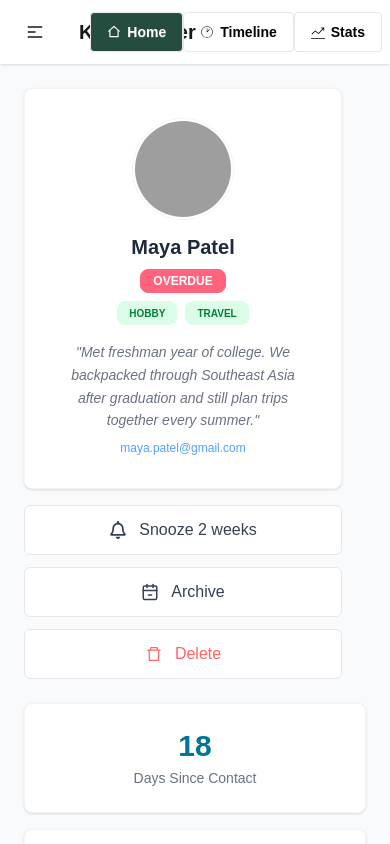
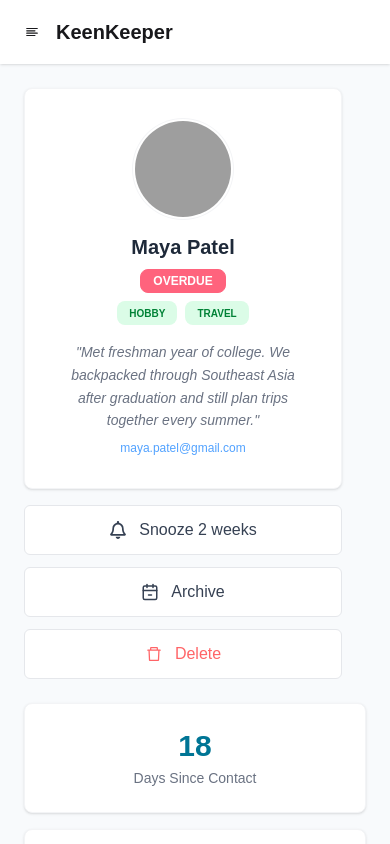
Before and after one commit to shantodey/Module-42-KeenKeeper, a React (Vite) app: page /user/1 in a window 390 px wide. Shown: the top 844 px of the page. Built offline with nearby package versions, Linux system fonts and the light colour scheme; grey boxes are pictures that could not be loaded.

Commit message:
fixed some ui bug on navber

```diff
--- a/src/Root/HomePage/IndividualFriends.jsx
+++ b/src/Root/HomePage/IndividualFriends.jsx
@@ -110,23 +110,25 @@ const IndividualFriends = () => {
             <div className="card bg-white shadow-sm border border-gray-100 p-6 rounded-lg">
               <h3 className="font-bold text-gray-800 mb-6">Quick Check-In</h3>
               <div className="grid grid-cols-3 gap-4">
-                <button onClick={() => { onButtonClick('Call'); notify('Call'); }} className="flex flex-col items-center justify-center gap-2 p-4 border rounded-md hover:bg-gray-50 transition-colors h-28">
+                <button onClick={() => { onButtonClick('Call'); notify('Call'); }}
+                  className="flex flex-col items-center justify-center gap-2 p-4 border rounded-md hover:bg-gray-50 h-28 transition-all duration-300 hover:border-[#244D3F] hover:-translate-y-1 hover:shadow-lg">
                   <CiPhone className="text-3xl" />
                   <span className="text-sm font-medium">Call</span>
                 </button>
 
-                <button onClick={() => { onButtonClick('Text'); notify('Text'); }} className="flex flex-col items-center justify-center gap-2 p-4 border rounded-md hover:bg-gray-50 transition-colors h-28">
+                <button onClick={() => { onButtonClick('Text'); notify('Text'); }}
+                  className="flex flex-col items-center justify-center gap-2 p-4 border rounded-md hover:bg-gray-50 h-28 transition-all duration-300 hover:border-[#244D3F] hover:-translate-y-1 hover:shadow-lg">
                   <BsChatSquareText className="text-2xl" />
                   <span className="text-sm font-medium">Text</span>
                 </button>
 
-                <button onClick={() => { onButtonClick('Video'); notify('Video'); }} className="flex flex-col items-center justify-center gap-2 p-4 border rounded-md hover:bg-gray-50 transition-colors h-28">
+                <button onClick={() => { onButtonClick('Video'); notify('Video'); }}
+                  className="flex flex-col items-center justify-center gap-2 p-4 border rounded-md hover:bg-gray-50 h-28 transition-all duration-300 hover:border-[#244D3F] hover:-translate-y-1 hover:shadow-lg">
                   <PiVideoCamera className="text-3xl" />
                   <span className="text-sm font-medium">Video</span>
                 </button>
               </div>
             </div>
-
           </div>
         </div>
       </div>
--- a/src/Root/HomePage/Navbers.jsx
+++ b/src/Root/HomePage/Navbers.jsx
@@ -2,33 +2,36 @@ import { NavLink, Outlet } from 'react-router-dom';
 import { RiHome2Line } from 'react-icons/ri';
 import { TfiStatsUp } from 'react-icons/tfi';
 import { CiClock1 } from 'react-icons/ci';
-
+import { FiAlignLeft } from 'react-icons/fi';
 const Navbers = () => {
     return (
         <>
-            <div className="navbar bg-base-100 shadow-sm">
+            <div className="navbar bg-base-100 shadow-sm lg:px-10">
                 <div className="navbar-start">
                     <div className="dropdown">
                         <div tabIndex={0} role="button" className="btn btn-ghost lg:hidden">
-                            <svg xmlns="http://www.w3.org/2000/svg" className="h-5 w-5" fill="none" viewBox="0 0 24 24" stroke="currentColor"> <path strokeLinecap="round" strokeLinejoin="round" strokeWidth="2" d="M4 6h16M4 12h8m-8 6h16" /> </svg>
+                            <FiAlignLeft/>
                         </div>
-                        <ul
-                            tabIndex="-1"
-                            className="menu menu-sm dropdown-content bg-base-100 rounded-box z-1 mt-3 w-52 p-2 shadow">
-                            <li><a>Home</a></li>
-                            <li><a>Timeline</a></li>
-                            <li><a>Stats</a></li>
+                        <ul tabIndex="-1" className="menu menu-sm dropdown-content bg-base-100 rounded-box z-1 mt-3 w-52 p-2 shadow">
+                            <li><NavLink to="/">Home</NavLink></li>
+                            <li><NavLink to="/timeline">Timeline</NavLink></li>
+                            <li><NavLink to="/anylytics">Stats</NavLink></li>
                         </ul>
                     </div>
-                    <a className="btn btn-ghost text-xl">KeenKeeper</a>
+                    <NavLink className='text-xl font-semibold' to="/">KeenKeeper</NavLink>
                 </div>
-                <div className="navbar-end">
-                    <NavLink className={({isActive})=>isActive? 'activeButton btn':'unactiveButton btn'} > <RiHome2Line/>Home</NavLink>
-                    <NavLink className={({isActive})=>isActive? 'activeButton btn':'unactiveButton btn'}  to="/timeline"><CiClock1/>Timeline</NavLink>
-                    <NavLink className={({isActive})=>isActive? 'activeButton btn':'unactiveButton btn'}  to='anylytics'><TfiStatsUp/>Stats</NavLink>
+                <div className="navbar-end hidden lg:flex">
+                    <NavLink to="/" className={({ isActive }) => isActive ? 'activeButton btn' : 'unactiveButton btn'}>
+                        <RiHome2Line />Home
+                    </NavLink>
+                    <NavLink to="/timeline" className={({ isActive }) => isActive ? 'activeButton btn' : 'unactiveButton btn'}>
+                        <CiClock1 />Timeline
+                    </NavLink>
+                    <NavLink to="/anylytics" className={({ isActive }) => isActive ? 'activeButton btn' : 'unactiveButton btn'}>
+                        <TfiStatsUp />Stats
+                    </NavLink>
                 </div>
             </div>
-
         </>
     );
 };
```
